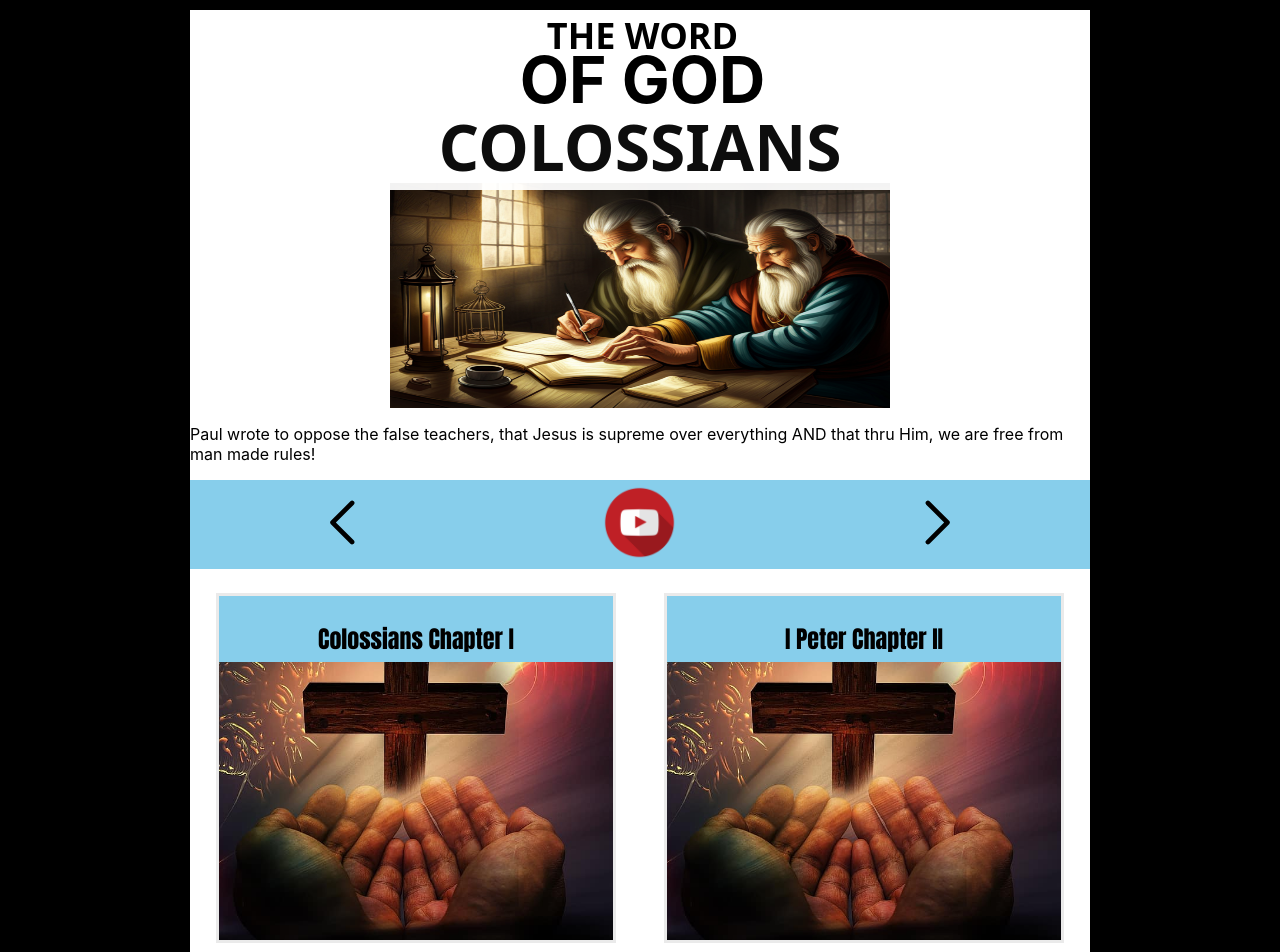
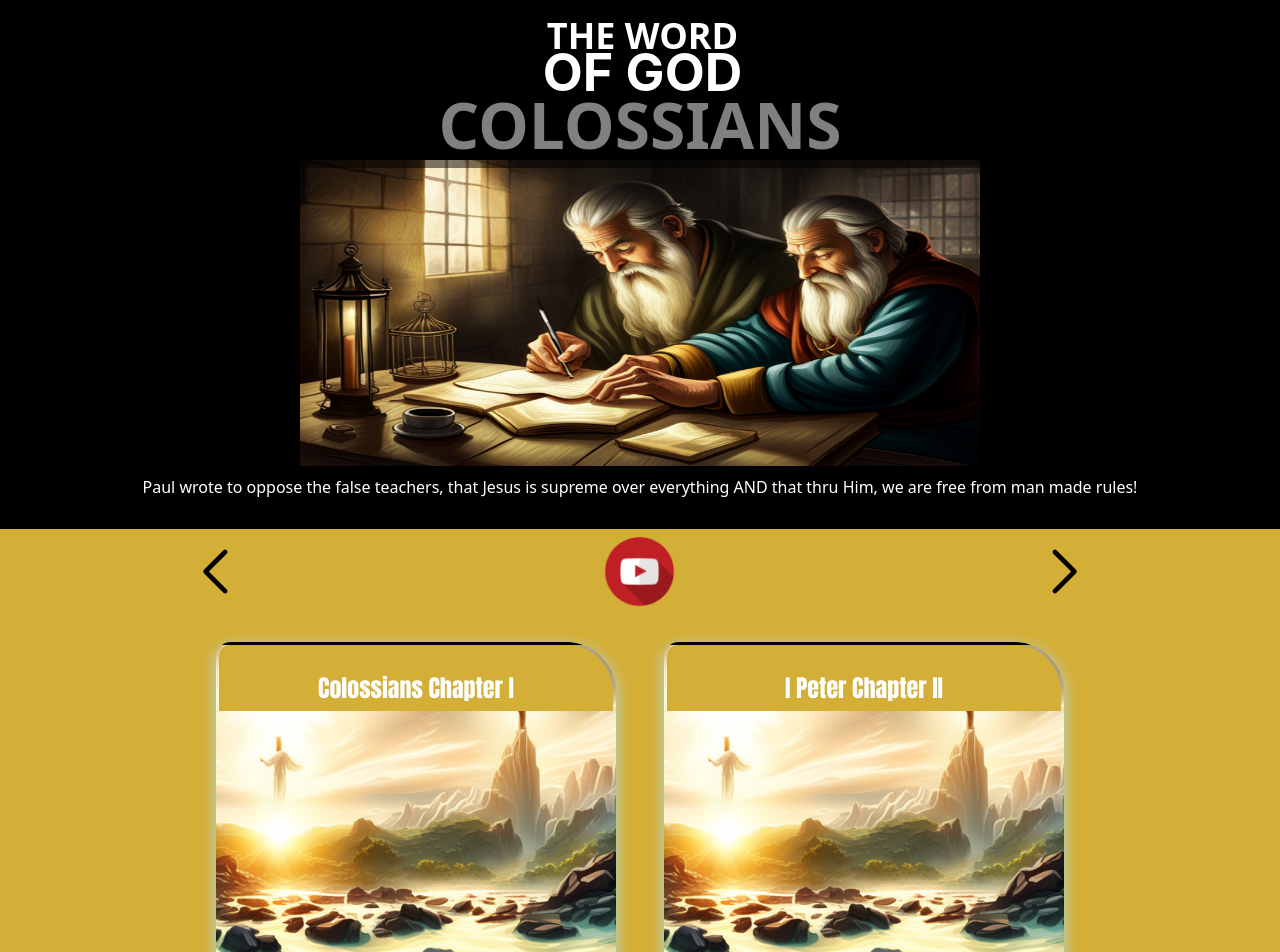
Before and after one commit to jnutt367/colossians, a Next.js app: page / in a window 1280 px wide. Shown: the top 952 px of the page. Built offline with nearby package versions, Linux system fonts and the light colour scheme.

Commit message:
Update Home.module.css

```diff
--- a/styles/Home.module.css
+++ b/styles/Home.module.css
@@ -5,9 +5,9 @@
     position: relative;
 }
 */
+
 .container {
   background-color: black;
-  color: white;
   width: 100%;
   display: grid;
   align-items: center;
@@ -19,8 +19,8 @@
 
 
 .holy {
-  background-color: transparent;
-  color: black;
+  backgroud-color: black;
+  color: white;
   font-family: Ariel, sans, serif, sans-serif, cursive, fantasy;
   position: relative;
   z-index:10;
@@ -33,21 +33,24 @@
   tex-align: left;
 }
 .bible {
-  position: relative;
+ position: relative;
   top: -37px;
   z-index: 10;
   margin-top: 0;
   font-family: Ariel, sans, , serif, sans-serif, cursive, fantasy;
-  background-color: transparent;
-  color: black;
-  font-size: 64px;
+  color: white;
+  font-size: 52px;
   padding-left: 5px;
   display: grid;
   align-items: center;
   justify-items: center;
   tex-align: left;
 }
-
+.red:active,
+.red:focus,
+.red:hover {
+    color: ;
+}
 /*
 .main {
     background-color: black;
@@ -62,16 +65,18 @@
 }
 */
 .main {
-  background-color: white;
-  color: black;
+  display: grid;
+  align-items: center;
+  justify-content: center;
+  background-color:  black;
   min-height: 100vh;
   padding: 4rem 0;
-  max-width: 900px;
-  background-size: cover;
   position:relative;
   top: 10px;
 }
-
+.iframe {
+       width: 100%;
+}
 .fund {
    text-align: center;
     color: black;
@@ -83,18 +88,56 @@
     font-family:"Times New Roman", Times, serif;
     font-weight: 900;
 }
-
+.parables {
+    display: grid;
+    text-align: center;
+    color: white;
+    position: relative;
+    padding-right: 50px;
+    padding-left: 50px;
+    margin-top: 25px;
+    top: -15px;
+    font-family: Ariel, sans, sans-serif, "Times New Roman", Times, serif;
+    font-weight: 200;
+}
 .image {
-    background-color: white;
+    /*background-image: url(/frmilky_way_galaxy_star-image-kybd7u7d.jpeg);*/
+    text-align: center;
+    background-color: black;
+    opacity: 0.5;
     margin-top: -50px;
     padding-left: 100px;
     padding-right: 100px;
     display: grid;
     place-items: center;
-    max-height: 700px;
-    border: 50px 0 10px solid #87CEEB;
+    align-items: center;
+    justify-content: center;
+    max-height: 900px;
+    alig-items: center;
     opacity: 1;
 }
+.book {
+    text-align: center;
+    font-family: fantasy, cursive, Impact, Haettenschweiler, 'Arial Narrow Bold', sans-serif;
+}
+.donate {
+  background-color:white;
+  opacity: 0.8;
+  color: black;
+  font-family: fantasy, cursive, Times New Roman, monospace;
+  height: 28pxpx;
+  border-radius: 10px;
+  padding: 5px;
+  top: -25px;
+
+}
+.donate:hover,
+.donate:focus,
+.donate:active {
+  background-color: black;
+  color: whitesmoke;
+}
+
 .footer {
     display: flex;
     flex: 1;
@@ -104,6 +147,7 @@
     align-items: center;
 }
 .hero {
+  max-width: 1350px;
   position:relative;
   top: -105px;
 }
@@ -167,10 +211,10 @@
 
 
 .title {
-  background-color: white;
-  color: black;
+  color: white;
   position: sticky;
-  opacity: 0.95;
+  background-color: black;
+  opacity: 0.5;
   padding-top: 40px;
   z-index: 2;
   top: -30px;
@@ -220,18 +264,15 @@
     cursor:pointer;
 }
 
-.span {
-    font-size: xx-large;
-    color: orange;
-    text-shadow: 1px 1px black;
-}
+
 
 .span:hover {
-    color: white;
+    color: #880808;
 }
 
 .nav {
-    background-color: #87CEEB;
+    background-color:#d4af37;
+    color: white;
     opacity: 1;
     padding: 5px;
     display: flex;
@@ -253,11 +294,12 @@
 }
 
 .grid {
+    background-color: #d4af37;
+    color: white;
     display: flex;
     align-items: center;
     justify-content: center;
     flex-wrap: wrap;
-    max-width: 1400px;
 }
 
 .h2 {
@@ -284,9 +326,8 @@
 }
 
 .card {
-      background-image: url(/cross-hands-god-jesus-religion-faith-pray-prayer-christian.jpg);
+    background-image: url(/risen_23.png);
     background-repeat: no-repeat;
-    background-attachment: fixed;
     background-position: center;
     background-position-x: center;
     background-position-y: center;
@@ -301,22 +342,26 @@
     padding: 0rem;
     padding-top: -25px;
     text-align: left;
-    max-height: 350px;
+    max-height: 400px;
     max-width: 400px;
     background-color: black;
-    overflow: scroll;
+    border-radius: 15px 50px 30px;
+    overflow: hidden;
     text-decoration: none;
-    border: 3px solid #eaeaea;
-    transition: color 0.15s ease, border-color 2s ease;
+    border: 3px solid transparent;
+    transition: color 0.15s ease, border-color 0.7s ease;
     font-family: monospace;
+    box-shadow: lightblue 0px 5px 15px;
 }
 .chapter {
-    background-color: #87CEEB;
-    color: black;
+    background-color: #d4af37;
+    color: white;
+    opacity: 0.8;
     opacity: 1;
     position: sticky;
     z-index: 1;
     width: 100%;
+    font-weight: 200;
     text-align: center;
     top: 0px;
     margin: 0;
@@ -324,20 +369,15 @@
     padding-bottom: 5px;
     font-family: Ariel, sans, serif, sans-serif, cursive, fantasy;
 }
-.chapter:hover,
-.chapter:focus,
-.chapter:active {
-    font-weight: bolder;
-    opacity: 1;
-}
+
 .card:hover,
 .card:focus,
 .card:active {
     display: inline;
     color: black;
     opacity: 1;
-    border: 6px solid #87CEEB;
-    background-image: url(/paper.jpg);
+    border: 6px solid gold;
+    background-image: url(/paper.jpeg);
     background-repeat: no-repeat;
     background-size: cover;
     cursor: all-scroll;
@@ -384,7 +424,7 @@
 .publisher {
     font-family: Arial, Verdana, Tahoma, Trebuchet MS, Times New Roman, Georgia, Garamond, Courier New, Brush Script MT;
     color: white;
-    margin-left: 2rem;
+    text-align: center;
 }
 
 @media (max-width: 600px) {
@@ -392,6 +432,9 @@
         width: 100%;
         flex-direction: column;
     }
+   .card {
+       width: 100%;
+   }
 }
 
 @media (max-width: 769px) {
@@ -405,9 +448,25 @@
     }
 }
 
-
+@media (min-width: 769x) {
+     .fund {
+        padding-right: 120px;
+        padding-left: 120px;
+    }
+}
 @media (min-width: 1080px) {
          .image {
+        padding-left: 200px;
+        padding-right: 200px;
+        margin-left: 100px;
+        margin-right: 100px;
+    }
+
+        .grid {
+        grid-template-columns: 200px 200px 200px 200px;
+
+    }
+    .iframe {
         padding-left: 200px;
         padding-right: 200px;
     }
```
